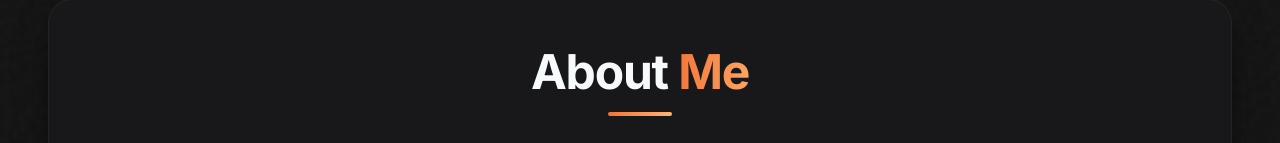
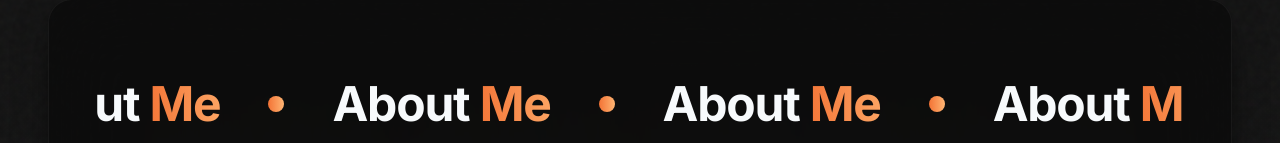
Before and after one commit to indrajit1306/IndrajitGhosh-Portfolio, a React (Vite) app: page / in a window 1280 px wide. Shown: the part 801-944 px from the top of the page. Built offline with nearby package versions, Linux system fonts and the light colour scheme.

Commit message:
feat: add About and ThankYou sections to portfolio layout

```diff
--- a/src/components/sections/About.jsx
+++ b/src/components/sections/About.jsx
@@ -64,21 +64,25 @@ export default function About() {
 
       <div className="container mx-auto px-4 md:px-8 lg:px-12 relative z-10 flex-1 flex flex-col">
         {/* Main Background Card */}
-        <div className="glass-card bg-white dark:bg-zinc-900 p-6 md:p-8 lg:p-12 border border-transparent dark:border-white/5 relative overflow-hidden shadow-xl flex-1 flex flex-col justify-center">
+        <div className="glass-card bg-background/40 dark:bg-background-end/40 p-6 md:p-8 lg:p-12 border border-transparent dark:border-white/5 relative overflow-hidden shadow-xl flex-1 flex flex-col justify-center">
 
 
-          <motion.div
-            initial={{ opacity: 0, y: 20 }}
-            whileInView={{ opacity: 1, y: 0 }}
-            viewport={{ once: false, margin: "-100px" }}
-            transition={{ duration: 0.6 }}
-            className="text-center mb-8 md:mb-12"
-          >
-            <h2 className="text-4xl md:text-5xl font-bold tracking-tight mb-4">
-              About <span className="text-gradient">Me</span>
-            </h2>
-            <div className="w-16 h-1 bg-gradient-to-r from-primary to-accent mx-auto rounded-full" />
-          </motion.div>
+          <div className="overflow-hidden whitespace-nowrap w-full mb-8 md:mb-12 pt-4 md:pt-6">
+            <motion.div
+              animate={{ x: ["-50%", "0%"] }}
+              transition={{ repeat: Infinity, duration: 25, ease: "linear" }}
+              className="w-max flex gap-12 items-center"
+            >
+              {[...Array(12)].map((_, i) => (
+                <div key={i} className="flex items-center gap-12">
+                  <h2 className="text-4xl md:text-5xl font-bold tracking-tight py-2">
+                    About <span className="text-gradient">Me</span>
+                  </h2>
+                  <div className="w-4 h-4 bg-gradient-to-r from-primary to-accent rounded-full" />
+                </div>
+              ))}
+            </motion.div>
+          </div>
 
           <div className="grid grid-cols-1 lg:grid-cols-12 gap-12 items-start">
             {/* Summary and Profile Details */}
```
